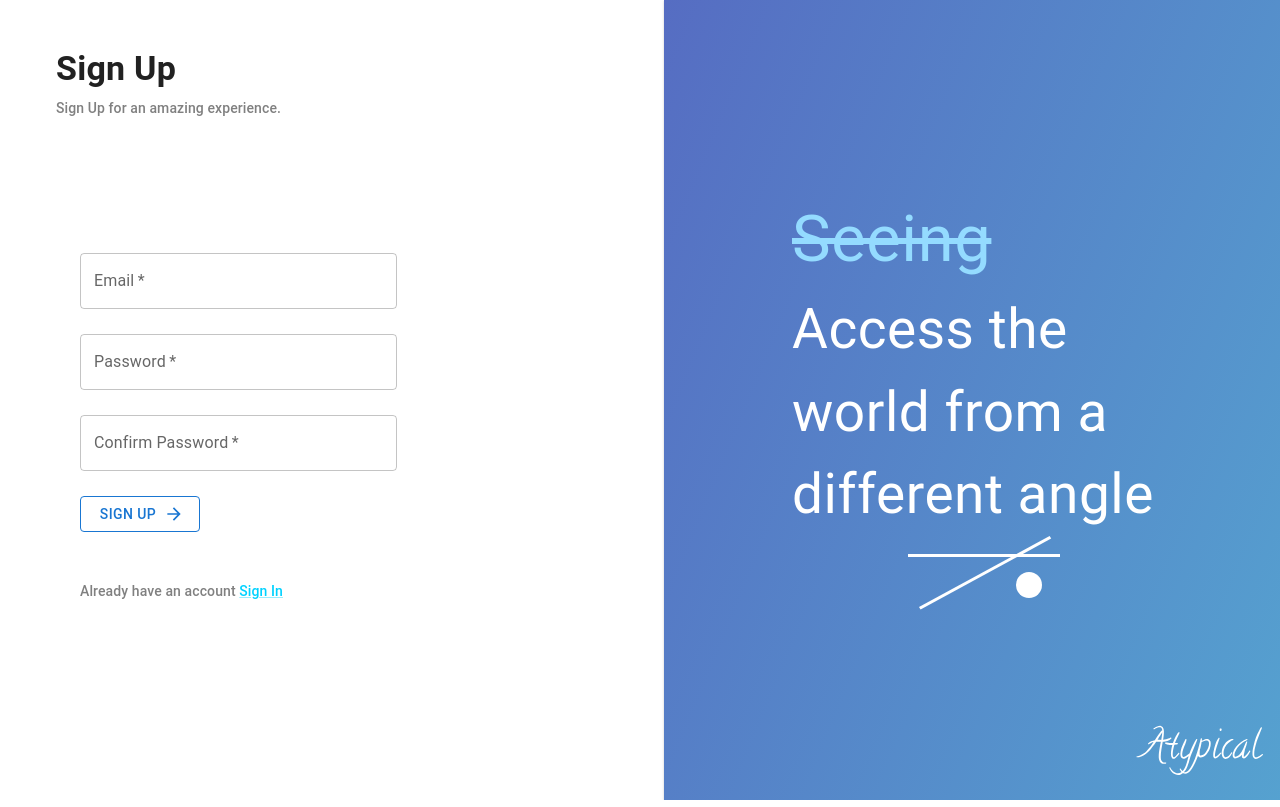
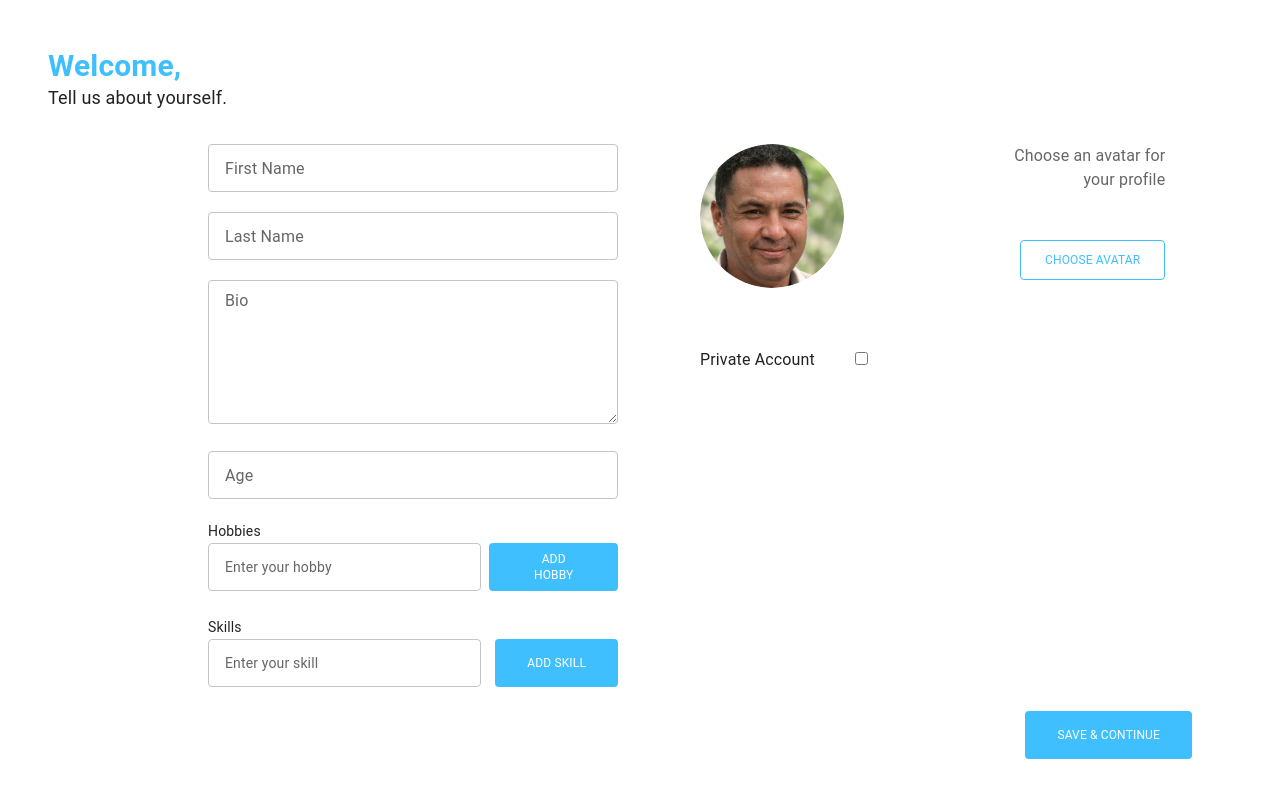
Before and after one commit to Arun89-crypto/SW-E11, a React (Create React App) app in the folder client/: page /welcome in a window 1280 px wide. Built offline with nearby package versions, Linux system fonts and the light colour scheme.

Commit message:
💄 Welcome page

```diff
--- a/client/package.json
+++ b/client/package.json
@@ -18,6 +18,7 @@
     "postcss": "^8.4.12",
     "react": "^17.0.2",
     "react-dom": "^17.0.2",
+    "react-router-dom": "^6.2.2",
     "react-scripts": "5.0.0",
     "tailwindcss": "^3.0.23",
     "typescript": "^4.4.2",
--- a/client/src/App.tsx
+++ b/client/src/App.tsx
@@ -1,8 +1,33 @@
 import * as React from 'react';
+import { BrowserRouter as Router, Routes, Route } from 'react-router-dom';
+import { Home } from './pages/home';
 import { Signup } from './pages/signup';
+import Welcome from './pages/welcome';
 
 export default function App() {
   return (
-    <Signup />
+    <Router>
+      <Routes>
+        <Route
+          path="/"
+          element={
+            <Home />
+          }
+        />
+        <Route
+          path="/signup"
+          element={
+            <Signup />
+          }
+        />
+        <Route
+          path="/welcome"
+          element={
+            <Welcome />
+          }
+        />
+      </Routes>
+
+    </Router>
   );
 }
--- /dev/null
+++ b/client/src/pages/welcome.tsx
@@ -0,0 +1,19 @@
+import ProfileUpdate from "../shared/components/ProfileUpdate";
+
+const Welcome = () => {
+    return (
+        <div className="m-12">
+            <div className="text-secondary font-semibold text-3xl">
+                Welcome,
+            </div>
+            <div className="text-lg">
+                Tell us about yourself.
+            </div>
+            <div className="ml-40 mr-10">
+                <ProfileUpdate />
+            </div>
+        </div>
+    )
+}
+
+export default Welcome;
--- a/client/src/shared/components/Button.tsx
+++ b/client/src/shared/components/Button.tsx
@@ -1,7 +1,17 @@
 import React from 'react'
 
-export const Button = () => {
+export const PrimaryButton = (props: any) => {
   return (
-    <div>Button</div>
+    <button className='bg-secondary h-12 rounded px-8 text-white uppercase text-xs'>
+      {props.msg}
+    </button>
   )
 }
+
+export const SecondaryButton = (props: any) => {
+  return (
+    <button className='border border-secondary h-10 rounded px-6 text-secondary uppercase text-xs'>
+      {props.msg}
+    </button>
+  )
+}
--- /dev/null
+++ b/client/src/shared/components/ProfileUpdate.tsx
@@ -0,0 +1,100 @@
+import { PrimaryButton, SecondaryButton } from "./Button"
+
+const ProfileUpdate = () => {
+    return (
+        <form className="mt-8 grid">
+            <div className="flex">
+                <div className="flex-1">
+                    <input
+                        id="firstName"
+                        type="text"
+                        placeholder="First Name"
+                        className="rounded text-text placeholder:text-text focus:outline-none border border-border focus:border-gray-500 w-5/6 h-12 px-4"
+                    />
+                    <input
+                        id="lastName"
+                        type="text"
+                        placeholder="Last Name"
+                        className="rounded text-text placeholder:text-text focus:outline-none border border-border focus:border-gray-500 w-5/6 h-12 px-4 my-5"
+                    />
+                    <textarea
+                        id="bio"
+                        placeholder="Bio"
+                        className="rounded text-text placeholder:text-text focus:outline-none border border-border focus:border-gray-500 w-5/6 h-36 px-4 py-2"
+                    />
+                    <input
+                        id="age"
+                        type="number"
+                        placeholder="Age"
+                        className="rounded text-text placeholder:text-text focus:outline-none border border-border focus:border-gray-500 w-5/6 h-12 px-4 my-5"
+                    />
+                    <div>
+                        <label className="text-sm">
+                            Hobbies
+                            <br />
+                            <div className="w-5/6 grid grid-flow-row-dense grid-cols-3 auto-cols-max">
+                                <input
+                                    id="age"
+                                    type="string"
+                                    placeholder="Enter your hobby"
+                                    className="col-span-2 rounded text-text placeholder:text-text focus:outline-none border border-border focus:border-gray-500 h-12 px-4 w-full"
+                                />
+                                <div className="justify-self-end ml-2">
+                                    <PrimaryButton msg="Add Hobby" />
+                                </div>
+                            </div>
+
+                        </label>
+                    </div>
+                    <div className="my-6">
+                        <label className="text-sm">
+                            Skills
+                            <br />
+                            <div className="w-5/6 grid grid-flow-row-dense grid-cols-3 auto-cols-max">
+                                <input
+                                    id="age"
+                                    type="text"
+                                    placeholder="Enter your skill"
+                                    className="col-span-2 rounded text-text placeholder:text-text focus:outline-none border border-border focus:border-gray-500 h-12 px-4 w-full"
+                                />
+                                <div className="justify-self-end ml-2">
+                                    <PrimaryButton msg="Add Skill" />
+                                </div>
+                            </div>
+                        </label>
+                    </div>
+                </div>
+                <div className="flex-1">
+                    <div className="flex">
+                        <img
+                            src="/Avatar.png"
+                            alt="Avatar"
+                            className="rounded-full h-36 w-36"
+                        />
+                        <div>
+                            <div className="text-right justify-self-end text-text ml-32">
+                                Choose an avatar for
+                                <br />
+                                your profile
+                            </div>
+                            <div className="ml-44 mt-12">
+                                <SecondaryButton msg="Choose Avatar" />
+                            </div>
+                        </div>
+                    </div>
+                    Private Account
+                    <input
+                        id="private"
+                        type="checkbox"
+                        className="mx-10 my-16"
+                    />
+                </div>
+            </div>
+            <div className="justify-self-end">
+                <PrimaryButton msg="save &amp; continue" />
+            </div>
+        </form>
+    )
+}
+
+export default ProfileUpdate
--- a/client/tailwind.config.js
+++ b/client/tailwind.config.js
@@ -3,7 +3,13 @@ module.exports = {
     "./src/**/*.{js,jsx,ts,tsx}",
   ],
   theme: {
-    extend: {},
+    extend: {
+      colors: {
+        'secondary': '#40BFFF',
+        'border': '#c4c4c4',
+        'text': '#666666'
+      },
+    },
   },
   plugins: [],
 }
```
Also changed, not shown: client/public/Avatar.png (added), 1 other file (tests, documents, lock files or other folders).
